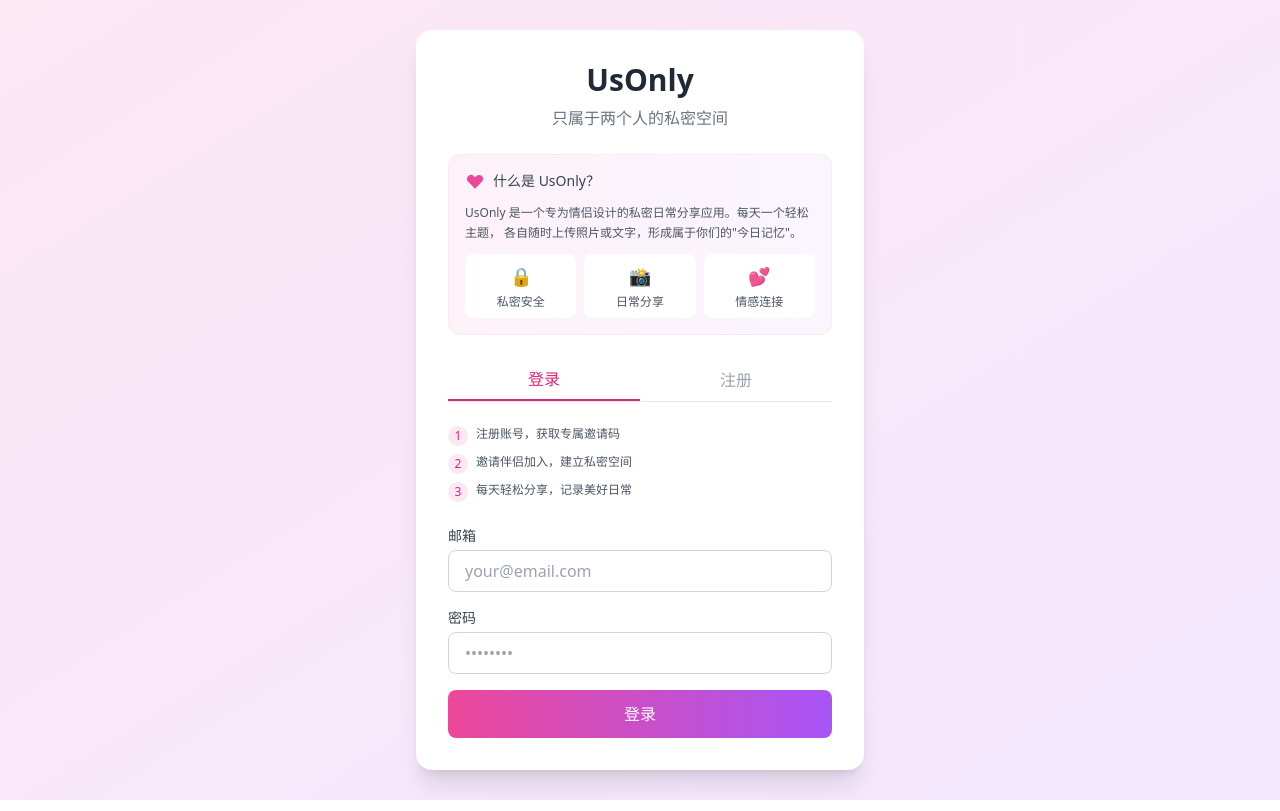
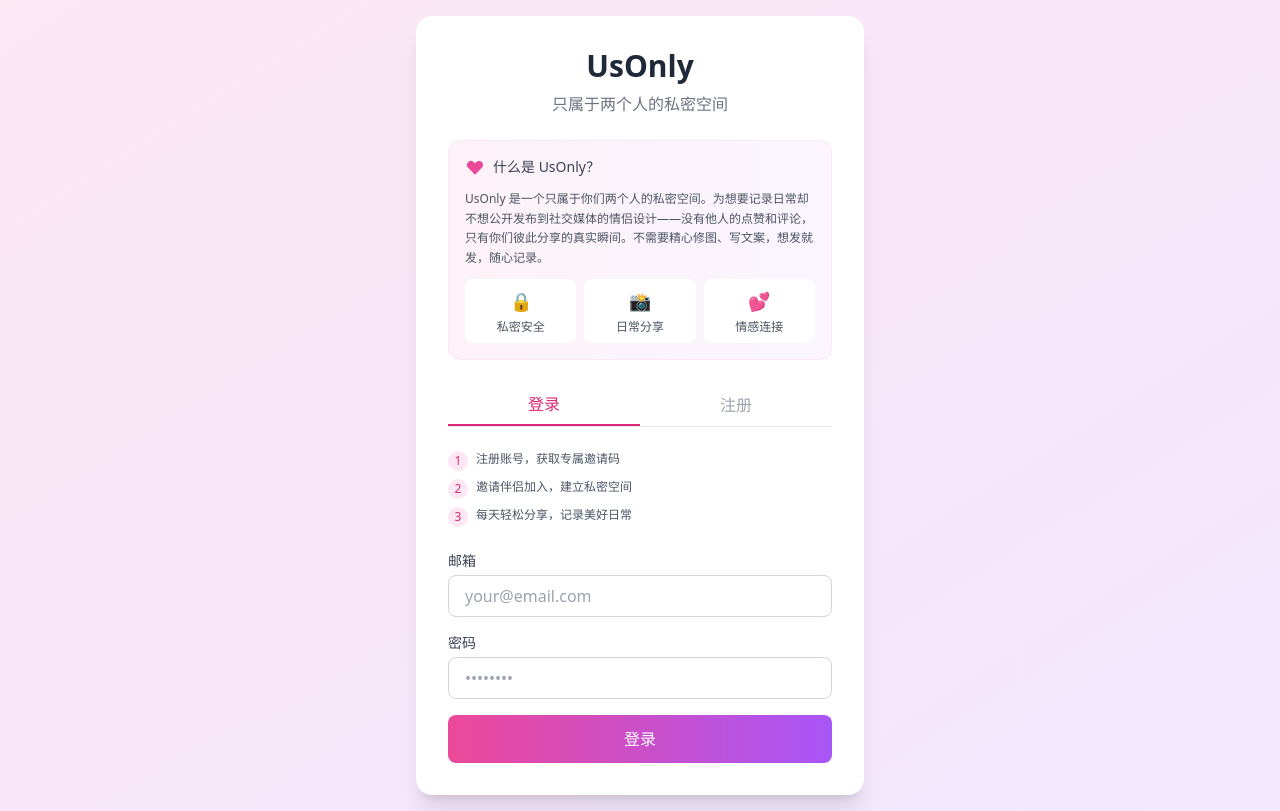
Before and after one commit to calm-66/usonly, a Next.js app: page / in a window 1280 px wide. Built offline with nearby package versions, Linux system fonts and the light colour scheme; no server answers.

Commit message:
修改产品介绍文案

```diff
--- a/src/app/page.tsx
+++ b/src/app/page.tsx
@@ -154,8 +154,7 @@ export default function Home() {
             <span className="text-sm font-medium text-gray-700">什么是 UsOnly？</span>
           </div>
           <p className="text-xs text-gray-600 mb-3 leading-relaxed">
-            UsOnly 是一个专为情侣设计的私密日常分享应用。每天一个轻松主题，
-            各自随时上传照片或文字，形成属于你们的"今日记忆"。
+            UsOnly 是一个只属于你们两个人的私密空间。为想要记录日常却不想公开发布到社交媒体的情侣设计——没有他人的点赞和评论，只有你们彼此分享的真实瞬间。不需要精心修图、写文案，想发就发，随心记录。
           </p>
           <div className="grid grid-cols-3 gap-2 text-center">
             <div className="p-2 bg-white rounded-lg">
```
